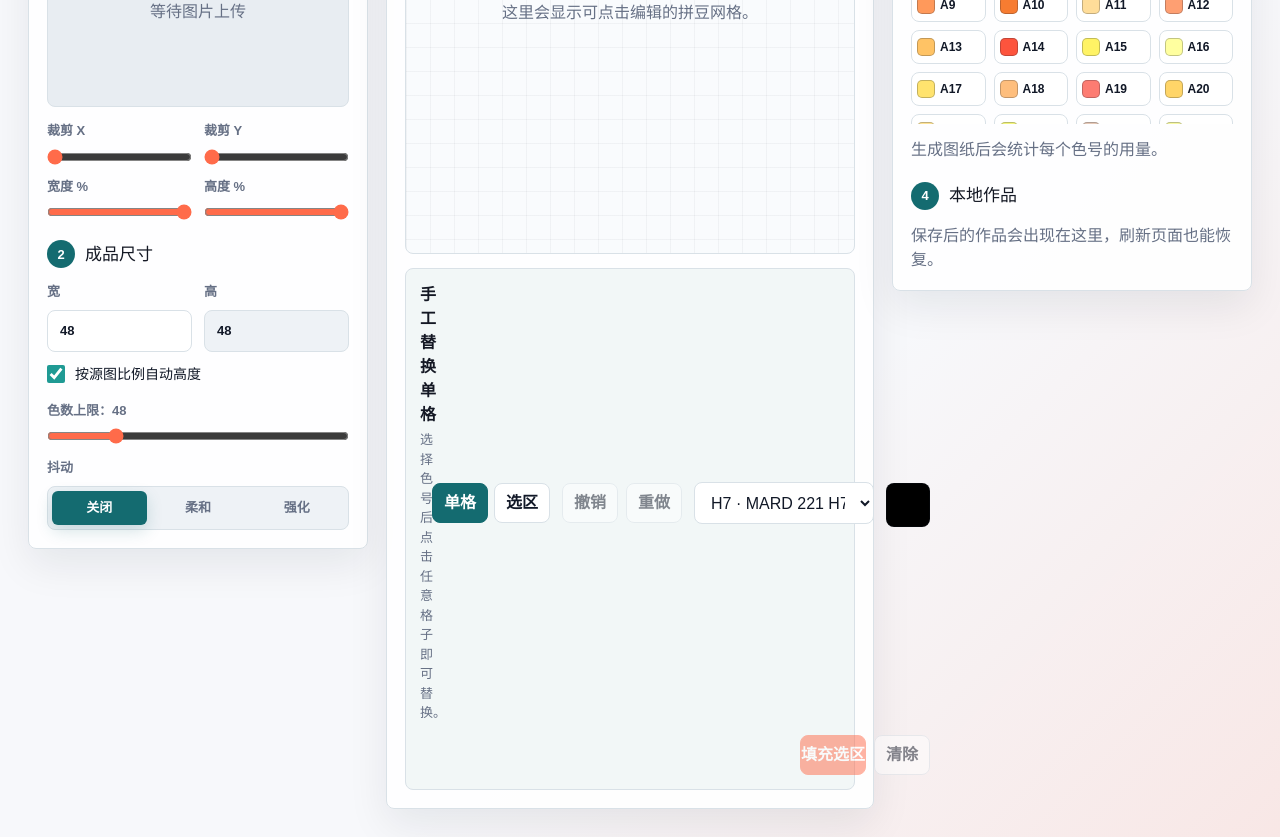
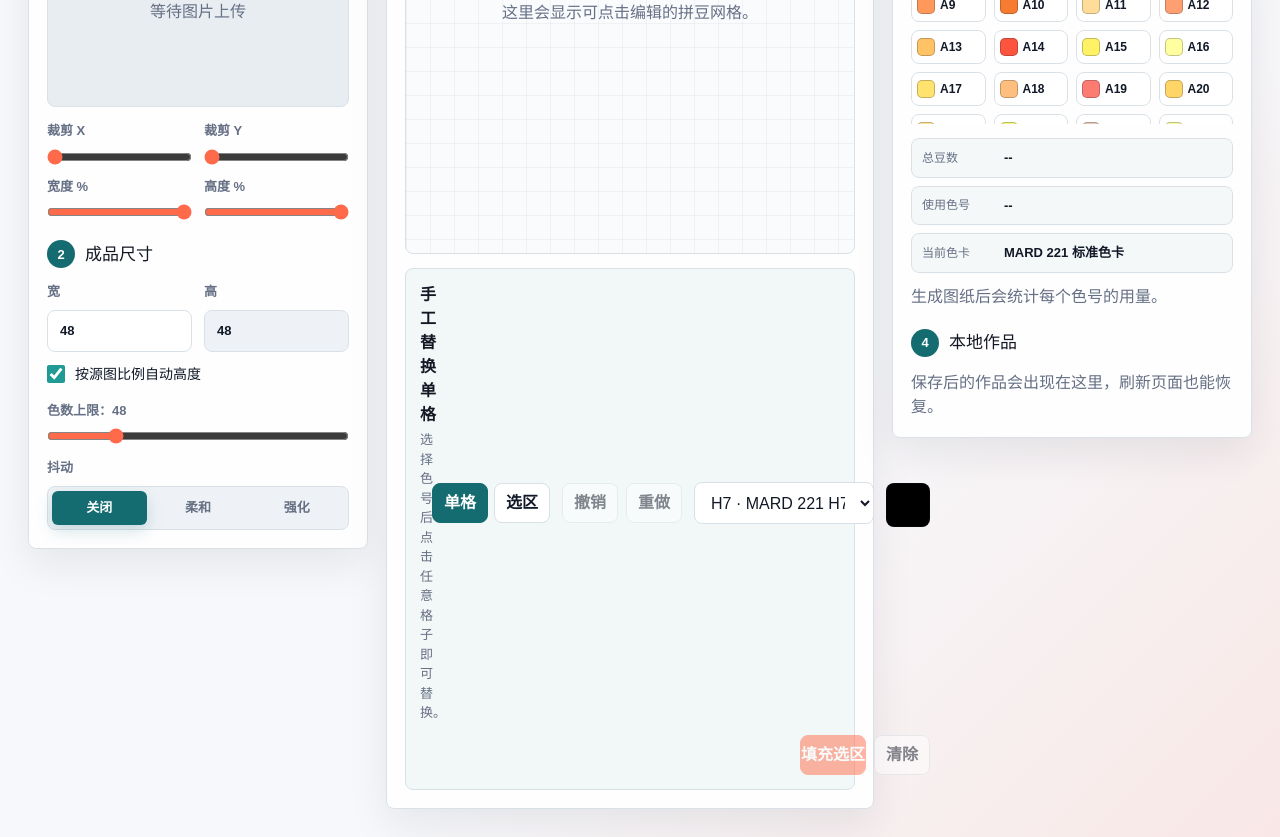
Before and after one commit to moirakk/bead-pattern-studio, a Next.js app: page / in a window 1280 px wide. Shown: the part 820-1657 px from the top of the page. Built offline with nearby package versions, Linux system fonts and the light colour scheme.

Commit message:
Improve on-screen pattern readability

```diff
--- a/app/BeadPatternApp.tsx
+++ b/app/BeadPatternApp.tsx
@@ -370,7 +370,7 @@ export function BeadPatternApp() {
     if (!canvas || !pattern) return;
     const ctx = canvas.getContext("2d");
     if (!ctx) return;
-    const cellSize = Math.max(5, Math.min(22, Math.floor(980 / Math.max(pattern.width, pattern.height))));
+    const cellSize = Math.max(5, Math.min(28, Math.floor(1180 / Math.max(pattern.width, pattern.height))));
     canvas.width = pattern.width * cellSize;
     canvas.height = pattern.height * cellSize;
     ctx.clearRect(0, 0, canvas.width, canvas.height);
@@ -379,6 +379,9 @@ export function BeadPatternApp() {
       const y = Math.floor(index / pattern.width);
       ctx.fillStyle = cell.hex;
       ctx.fillRect(x * cellSize, y * cellSize, cellSize, cellSize);
+      if (cellSize >= 16) {
+        drawCenteredCellCode(ctx, cell.code, x * cellSize, y * cellSize, cellSize, cellSize, textColorForHex(cell.hex), cellSize >= 22 ? 9 : 7);
+      }
     });
     ctx.strokeStyle = cellSize >= 10 ? "rgba(15, 23, 42, 0.28)" : "rgba(15, 23, 42, 0.12)";
     ctx.lineWidth = 1;
@@ -1395,6 +1398,21 @@ export function BeadPatternApp() {
             )}
           </div>
 
+          <div className="kit-summary" aria-label="制作清单汇总">
+            <div>
+              <span>总豆数</span>
+              <strong>{pattern ? formatCount(pattern.cells.length) : "--"}</strong>
+            </div>
+            <div>
+              <span>使用色号</span>
+              <strong>{stats.length ? `${stats.length} 色` : "--"}</strong>
+            </div>
+            <div>
+              <span>当前色卡</span>
+              <strong>{paletteName}</strong>
+            </div>
+          </div>
+
           <div className="stats-list">
             {stats.length ? (
               stats.map((item) => (
--- a/app/globals.css
+++ b/app/globals.css
@@ -609,6 +609,36 @@ input[type="range"] {
   overflow: auto;
 }
 
+.kit-summary {
+  display: grid;
+  gap: 8px;
+  margin: 12px 0;
+}
+
+.kit-summary div {
+  display: grid;
+  grid-template-columns: 72px minmax(0, 1fr);
+  gap: 10px;
+  align-items: center;
+  padding: 9px 10px;
+  background: #f4f8f8;
+  border: 1px solid var(--line);
+  border-radius: 8px;
+}
+
+.kit-summary span {
+  color: var(--muted);
+  font-size: 12px;
+}
+
+.kit-summary strong {
+  overflow: hidden;
+  color: var(--ink);
+  font-size: 13px;
+  text-overflow: ellipsis;
+  white-space: nowrap;
+}
+
 .stat-row {
   display: grid;
   grid-template-columns: 24px 54px minmax(0, 1fr) auto;
```
